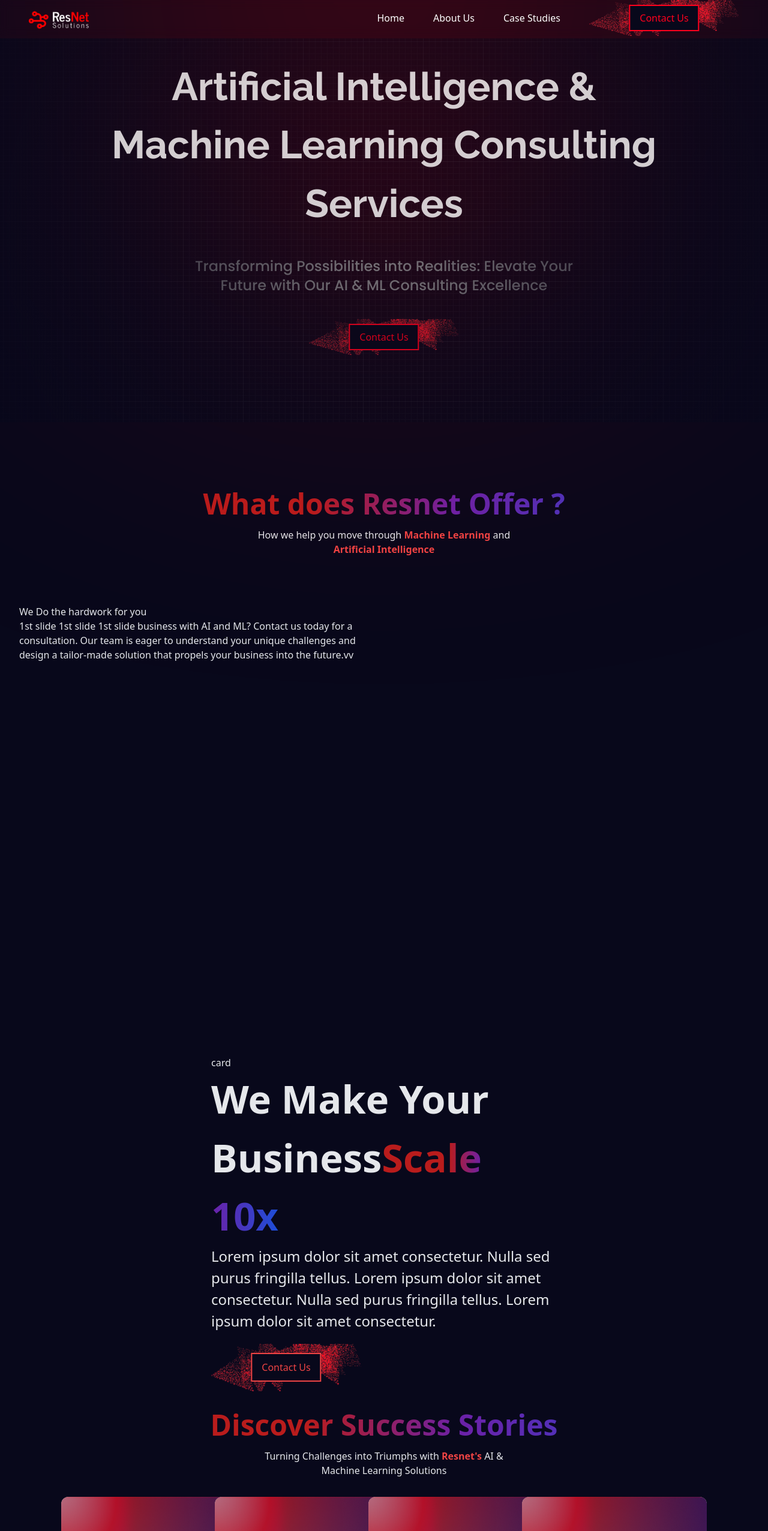
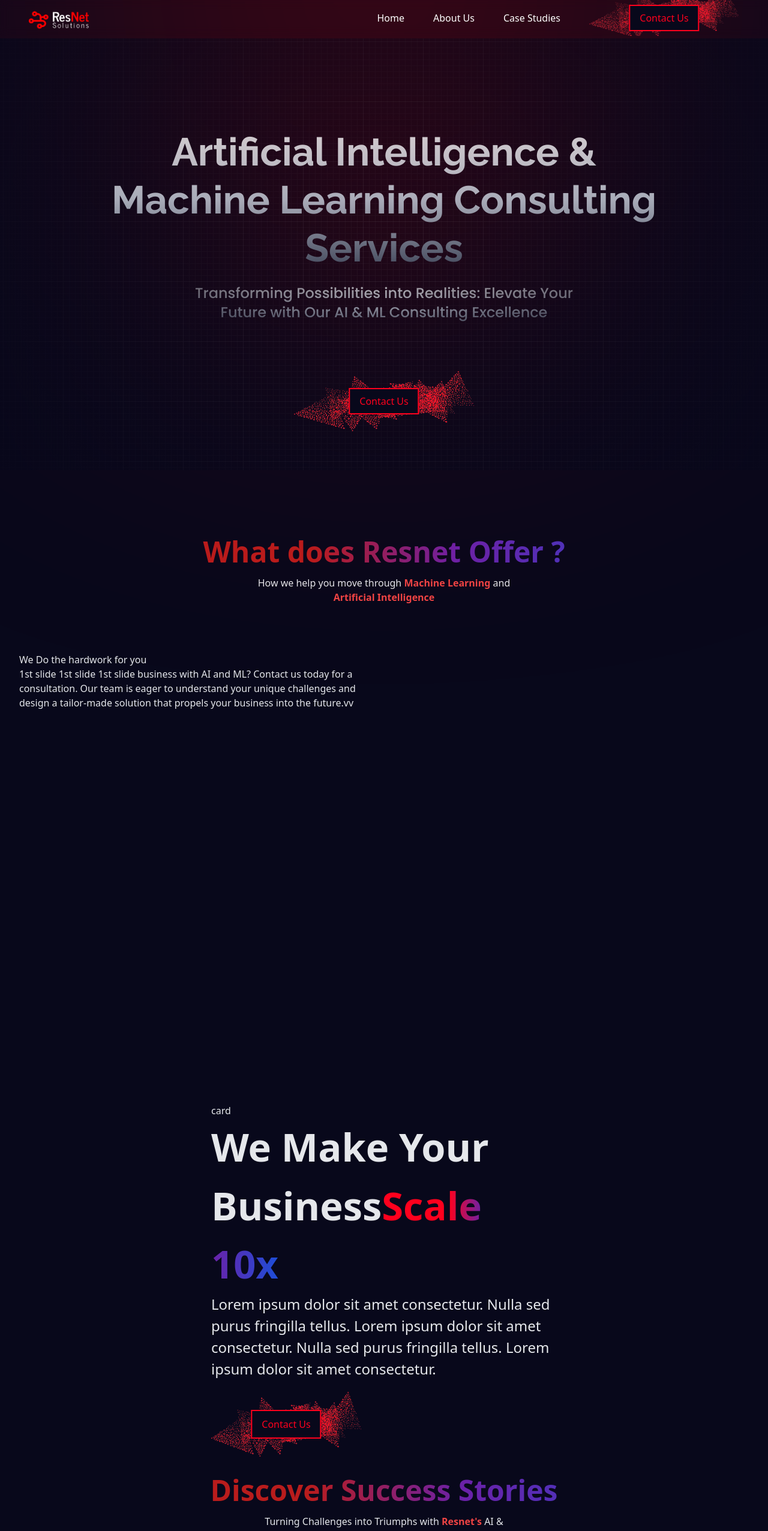
Before and after one commit to Qriocity-Company/Resnet, a Next.js app: page / in a window 1280 px wide. Shown: the top 2553 px of the page at 60% size. Built offline with nearby package versions, Linux system fonts and the light colour scheme.

Commit message:
bug fix button

```diff
--- a/components/About.tsx
+++ b/components/About.tsx
@@ -1,7 +1,7 @@
 "use client";
 import React, { useState, useEffect } from "react";
 import Image from "next/image";
-import buttonPattern from "../assets/button-pattern.png";
+import buttonPattern from "../assets/contact-btn-img.png";
 
 export const About = () => {
   const wordArray = ["Thrive", "Flourish", "Scale 10x"];
@@ -28,7 +28,7 @@ export const About = () => {
       <div className="max-w-xl">
         <div className="text-[65px] font-[700] w-full">
           <span>We Make Your Business</span>
-          <span className="font-semibold  text-transparent bg-gradient-to-r from-red-700 from-40% via-purple-800 via-60% to-blue-700 to-100% bg-clip-text text-center">
+          <span className="font-semibold  text-transparent bg-gradient-to-r from-[#FF001D]  from-40% via-purple-800 via-60% to-blue-700 to-100% bg-clip-text text-center">
             {Words}
           </span>
         </div>
@@ -46,7 +46,7 @@ export const About = () => {
             width={250}
           />
           <button
-            className=" absolute top-1/2 left-1/2  text-red-500  px-4 py-[10px] bg-[#08081B] border-2 border-red-500 group-hover:bg-red-500 group-hover:text-white ease-in-out duration-500"
+            className=" absolute top-1/2 left-1/2  text-[#FF001D]   px-4 py-[10px] bg-[#08081B] border-2 border-[#FF001D] group-hover:bg-[#FF001D] group-hover:text-white ease-in-out duration-500"
             style={{ transform: "translate(-50% , -50%)" }}
           >
             Contact Us
--- a/components/Hero.tsx
+++ b/components/Hero.tsx
@@ -1,25 +1,28 @@
 import React from "react";
 import "@/styles/Hero.css";
 import Image from "next/image";
-import buttonPattern from '../assets/button-pattern.png'
+import buttonPattern from '../assets/contact-btn-img.png'
 export const Hero = () => {
   return (
     <div className="relative mt-16 w-full ">
       <div className=" w-[958px] h-[958px] bg-[#FF0000]  bg-opacity-30 rounded-full blur-[300px] absolute top-0 left-[50%] -translate-x-[50%] -translate-y-[60%] "></div>
       <main className="main h-[80vh] ">
-        <h1 className="w-[941px] h-[295px] text-center z-10 mt-20 text-white text-[65px] font-bold font-Raleway">
+        <h1 className="w-[941px]  text-center z-10 mt-20  bg-gradient-to-t from-slate-600 via-slate-300 to-white bg-clip-text text-transparent  text-[65px] font-bold font-Raleway leading-[80px]">
           Artificial Intelligence & Machine Learning Consulting Services{" "}
         </h1>
-        <p className="w-[672px] h-[83px] text-center text-neutral-400 text-2xl font-medium font-['Poppins']">
+        <p className="w-[672px] h-[83px] text-center bg-gradient-to-t from-slate-600 via-slate-300 to-white bg-clip-text text-transparent text-2xl font-medium font-['Poppins']">
           Transforming Possibilities into Realities: Elevate Your Future with
           Our AI & ML Consulting Excellence
         </p>
-        <div className=" relative group z-[999]">
+      </main>
+
+      <div className="absolute left-[50%] bottom-10 -translate-x-[50%] ">
+      <div className=" relative group z-[999] h-[150px] justify-between items-center flex">
           <Image
             src={buttonPattern}
             alt="Resnet Solutions"
-            className="group-hover:scale-[.8] ease-in-out duration-700 h-[60px]"
-            width={250}
+            className="group-hover:scale-[.8] ease-in-out duration-700 h-[100px]"
+            width={300}
           />
           <button
             className=" absolute top-1/2 left-1/2  text-[#FF001D]  px-4 py-[8px] bg-[#08081B] border-2 border-[#FF001D] group-hover:bg-[#FF001D] group-hover:text-white ease-in-out duration-500"
@@ -28,7 +31,7 @@ export const Hero = () => {
             Contact Us
           </button>
         </div>
-      </main>
+      </div>
     </div>
   );
 };
--- a/styles/Hero.css
+++ b/styles/Hero.css
@@ -1,11 +1,11 @@
 .main {
-  min-height: 80vh;
+  min-height: 90vh;
   padding: 40px;
   display: flex;
   flex-direction: column;
   align-items: center;
   justify-content: center;
-  gap: 40px;
+  gap: 20px;
   z-index: 10;
   padding: 0px 24px 160px 24px;
   pointer-events: none;
```
Also changed, not shown: assets/contact-btn-img.png (added).
